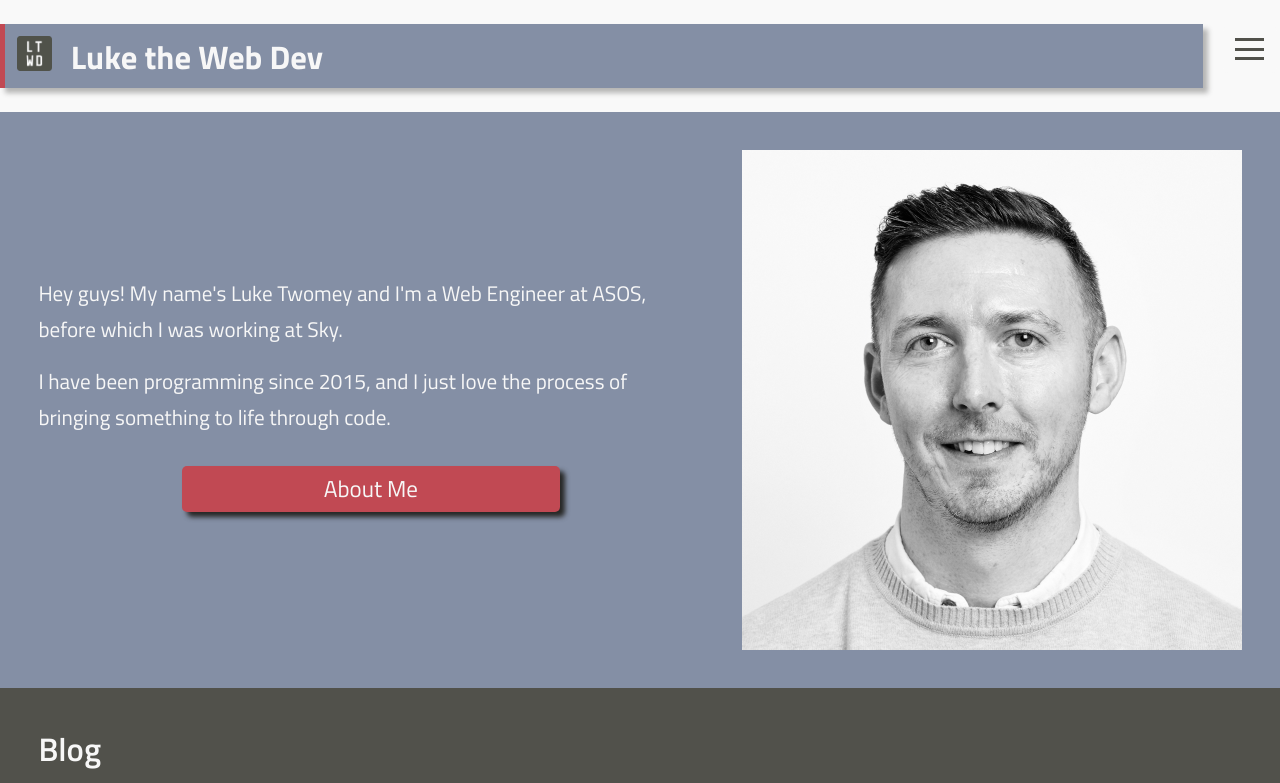
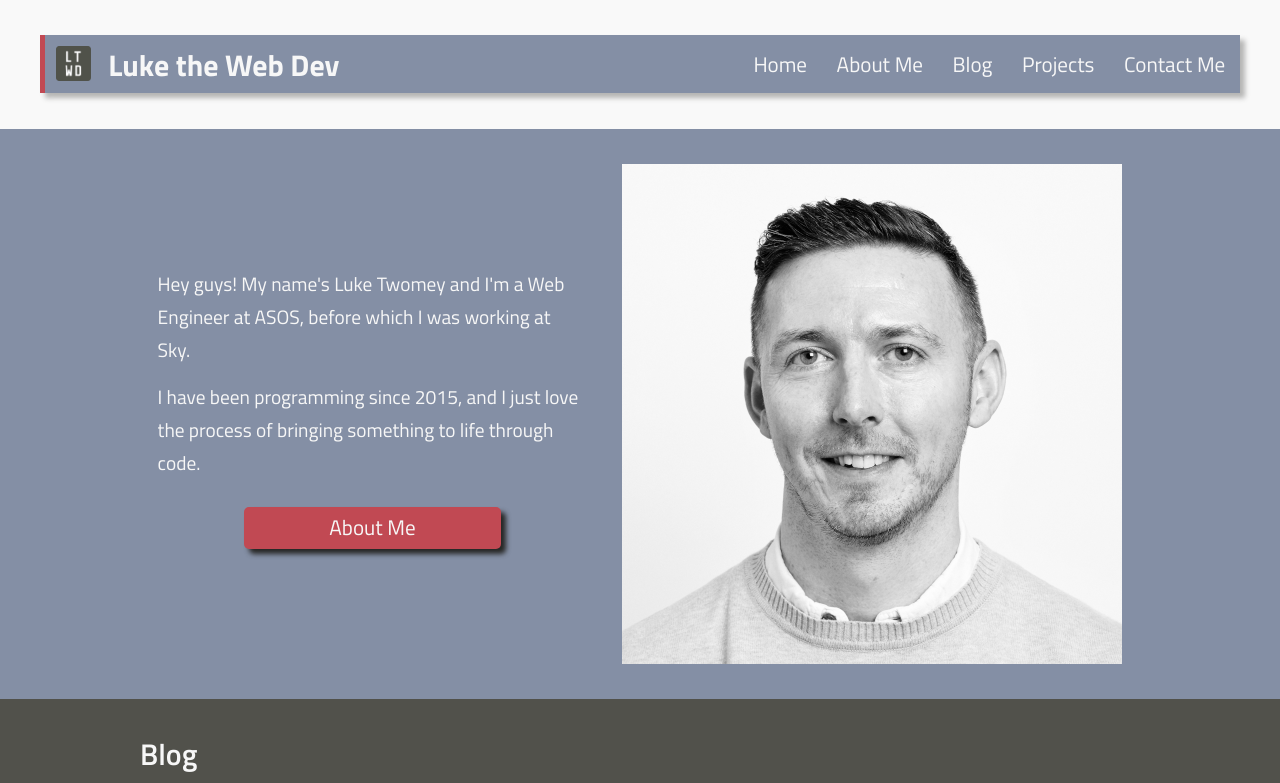
Before and after one commit to LukeTwomey/LukeTheWebDev, a Next.js app: page / in a window 1280 px wide. Shown: the top 783 px of the page. Built offline with nearby package versions, Linux system fonts and the light colour scheme.

Commit message:
More work on the homepage wider layouts

```diff
--- a/components/Header.module.css
+++ b/components/Header.module.css
@@ -1,9 +1,10 @@
 .title {
-  background-color: #848fa5;
+  /* background-color: #848fa5; */
   border-left: 5px solid #c14953;
-  box-shadow: 5px 5px 5px #b5b5b4;
+  /* box-shadow: 5px 5px 5px #b5b5b4; */
   display: flex;
-  margin: 1.25em 4em 1.25em 0;
+  /* margin: 1.25em 4em 1.25em 0; */
+  margin: 1.25em 0 1.25em 0;
   padding: 0.6em 1em 0.5em 0.6em;
   z-index: 2;
   position: relative;
@@ -35,3 +36,9 @@
 .navOpen {
   border: none;
 }
+
+@media (min-width: 1000px) {
+  .title {
+    margin: 0;
+  }
+}
--- a/components/ProjectsPreview.js
+++ b/components/ProjectsPreview.js
@@ -5,6 +5,7 @@ import Image from "next/image";
 export const ProjectsPreview = () => {
   return (
     <section className="projects blue">
+      <div className="content">
         <h2>Projects</h2>
         <section className="previews">
           <article className={styles.project}>
@@ -65,6 +66,7 @@ export const ProjectsPreview = () => {
         <Link href="projects" className="button">
           View Projects
         </Link>
+      </div>
     </section>
   );
 };
--- a/components/Signup.module.css
+++ b/components/Signup.module.css
@@ -3,7 +3,8 @@
   box-shadow: 5px 5px 5px #272725;
   color: #f9f9f9;
   padding: 1em;
-  margin: 1.5em 0;
+  margin: 1.5em auto 0 auto;
+  max-width: 500px;
   border-radius: 5px;
   text-align: center;
 }
@@ -46,7 +47,7 @@
     display: flex;
     align-items: center;
     justify-content: center;
-    margin: 0;
+    margin-top: 0;
   }
 
   .right p {
--- a/pages/index.js
+++ b/pages/index.js
@@ -26,6 +26,7 @@ export const App = ({ featurePosts }) => {
       </Head>
       <main className="home" itemScope="" itemType="http://schema.org/Person">
         <section className="first">
+          <div className="content">
             <Image
               src="/images/luke-twomey.webp"
               alt="Luke Twomey"
@@ -52,16 +53,18 @@ export const App = ({ featurePosts }) => {
                 which I was working at Sky.
               </p>
               <p>
-              I have been programming since 2015, and I just love the process of
-              bringing something to life through code.
+                I have been programming since 2015, and I just love the process
+                of bringing something to life through code.
               </p>
               <Link href="/about" className="aboutLink button">
                 About Me
               </Link>
             </section>
+          </div>
         </section>
 
         <section className="blogPreview grey">
+          <div className="content">
             <h2>Blog</h2>
             <section className="previews">
               <BlogPreview posts={sortBlogPostsByDate} theme="dark" />
@@ -73,10 +76,10 @@ export const App = ({ featurePosts }) => {
             <Link href="/blog" className="button">
               View Blog
             </Link>
+          </div>
         </section>
-        {/* <section className="previews"> */}
+
         <ProjectsPreview />
-        {/* </section> */}
       </main>
     </>
   );
--- a/styles/global.css
+++ b/styles/global.css
@@ -1112,8 +1112,19 @@ section.first {
   padding: 0;
 }
 
-@media (min-width: 500px) {
-  section.first {
+.content {
+  max-width: 1000px;
+  margin: 0 auto;
+}
+
+header {
+  background-color: #848fa5;
+  margin-right: 4em;
+  box-shadow: 5px 5px 5px #b5b5b4;
+}
+
+@media (min-width: 501px) {
+  section.first .content {
     display: flex;
     align-items: center;
     flex-direction: row-reverse;
@@ -1127,12 +1138,7 @@ section.first {
 
 @media (min-width: 600px) {
   html {
-    font-size: 1.2em;
-  }
-
-  section.first {
-    padding-top: 2em;
-    padding-bottom: 2em;
+    font-size: 1.1em;
   }
 
   section.first section {
@@ -1149,3 +1155,59 @@ section.first {
     grid-column-gap: 1.5em;
   }
 }
+
+@media (min-width: 750px) {
+  section.first {
+    padding-top: 2em;
+    padding-bottom: 2em;
+  }
+}
+
+@media (min-width: 1000px) {
+  header {
+    display: flex;
+    justify-content: space-between;
+    margin: 2em;
+    max-width: 1200px;
+  }
+
+  header #nav {
+    position: relative;
+    display: flex;
+    align-items: center;
+  }
+
+  .navContainer .hamburgerLines {
+    display: none;
+  }
+
+  .navContainer {
+    position: relative;
+    height: auto;
+    width: auto;
+  }
+
+  .navbar .menuItems {
+    background: none;
+    display: flex;
+    flex-direction: row;
+    padding-top: 0;
+    height: auto;
+    width: auto;
+    margin-left: 0;
+    text-align: center;
+    transform: none;
+  }
+
+  .navbar .navContainer a {
+    color: #f7f7f7;
+    padding: 0 0.7em;
+  }
+}
+
+@media (min-width: 1250px) {
+  header {
+    margin-left: auto;
+    margin-right: auto;
+  }
+}
```
Lines whose indentation alone changed are shown as unchanged.
